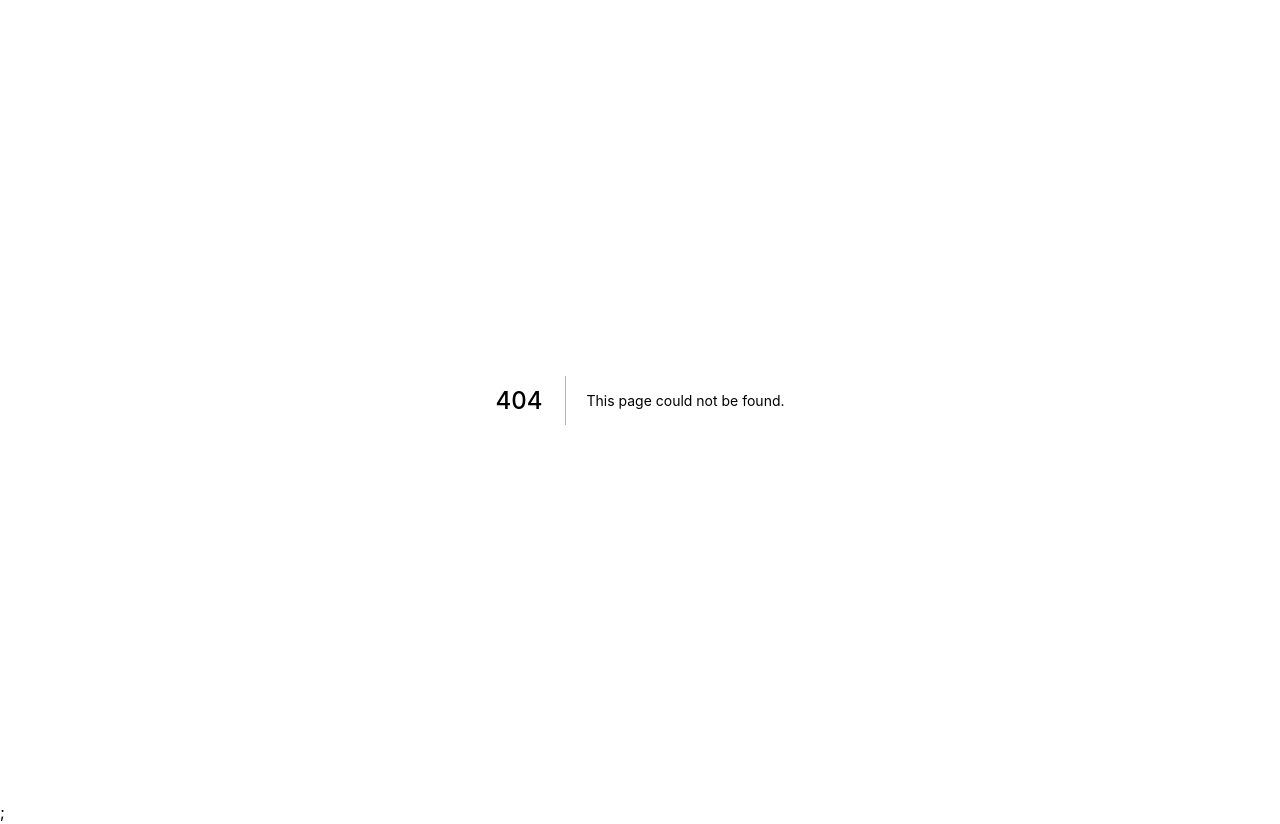
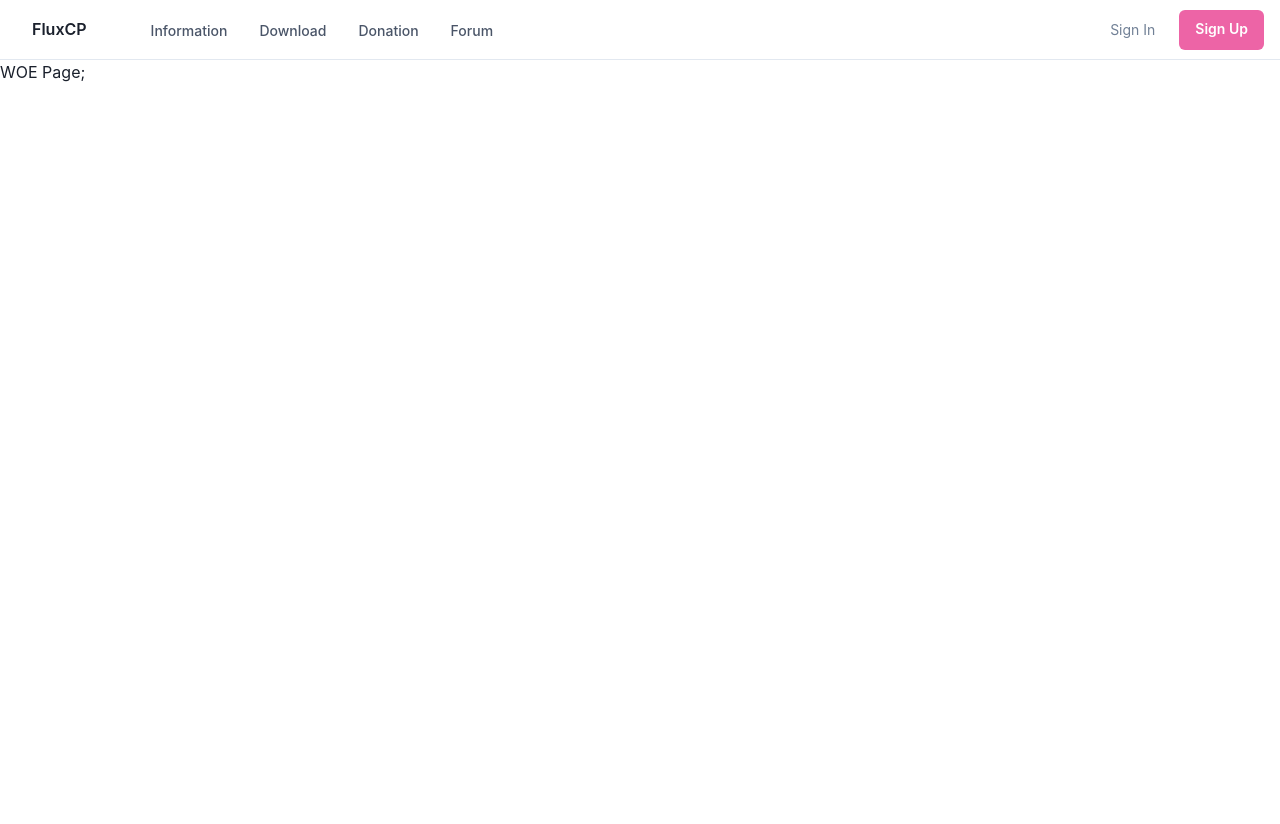
Before and after one commit to lknstanley/fluxcp-nextjs, a Next.js app: page /woe in a window 1280 px wide. Before the commit this address had no page. After the commit the page ends 800 px from the top, so only its background shows below. Built offline with nearby package versions, Linux system fonts and the light colour scheme.

Commit message:
Added dummy pages

```diff
--- a/components/Header.tsx
+++ b/components/Header.tsx
@@ -55,13 +55,15 @@ export default function WithSubnavigation() {
           />
         </Flex>
         <Flex flex={{ base: 1 }} justify={{ base: "center", md: "start" }}>
-          <Text
+          <Button
+            variant="ghost"
             textAlign={useBreakpointValue({ base: "center", md: "left" })}
             fontFamily={"heading"}
             color={useColorModeValue("gray.800", "white")}
+            onClick={() => router.push("/")}
           >
             FluxCP
-          </Text>
+          </Button>
 
           <Flex display={{ base: "none", md: "flex" }} ml={10}>
             <DesktopNav />
@@ -111,7 +113,7 @@ const DesktopNav = () => {
   const popoverContentBgColor = useColorModeValue("white", "gray.800");
 
   return (
-    <Stack direction={"row"} spacing={4}>
+    <Stack direction={"row"} spacing={4} alignItems={"center"}>
       {NAV_ITEMS.map((navItem) => (
         <Box key={navItem.label}>
           <Popover trigger={"hover"} placement={"bottom-start"}>
@@ -272,17 +274,17 @@ const NAV_ITEMS: Array<NavItem> = [
       {
         label: "Check Server Info",
         subLabel: "EXP Rate, Drop Rate and More...",
-        href: "#",
+        href: "info",
       },
       {
         label: "Ranking",
         subLabel: "PvP Ranking, Guild Ranking & MVP Ranking",
-        href: "#",
+        href: "ranking",
       },
       {
         label: "WoE Related",
         subLabel: "WoE Hours, Castles Status",
-        href: "#",
+        href: "woe",
       },
     ],
   },
@@ -308,7 +310,7 @@ const NAV_ITEMS: Array<NavItem> = [
   },
   {
     label: "Donation",
-    href: "#",
+    href: "donate",
   },
   {
     label: "Forum",
--- /dev/null
+++ b/pages/woe/index.tsx
@@ -0,0 +1,10 @@
+import Header from "../../components/Header";
+
+export default function WOEPage() {
+  return (
+    <>
+      <Header />
+      WOE Page
+    </>
+  );
+}
```
Also changed, not shown: pages/donate/index.tsx (added, +10 -0 lines), pages/info/index.tsx (added, +9 -0 lines), pages/ranking/index.tsx (added, +10 -0 lines).
